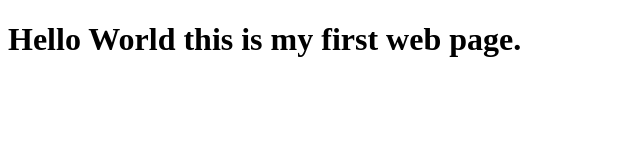
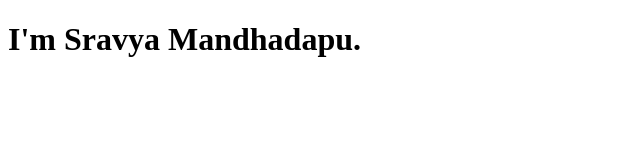
Before and after one commit to sravya222/first-repo, a plain HTML site: page index.html in a window 1280 px wide. Shown: the whole page, without its empty margins (0-640 px from the left). Drawn offline with Linux system fonts and the light colour scheme.

Commit message:
Update index.html

```diff
--- a/index.html
+++ b/index.html
@@ -2,11 +2,11 @@
 <html lang="en">
 <head>
     <meta charset="UTF-8">
-    <meta http-equiv="X-UA-Compatible" content="IE=edge">
+    <meta http-equiv="X-UA-Compatible" content="IE=middle">
     <meta name="viewport" content="width=device-width, initial-scale=1.0">
     <title>First-page</title>
 </head>
 <body>
-    <h1>Hello World this is my first web page.</h1>
+    <h1>I'm Sravya Mandhadapu.</h1>
 </body>
 </html>
```
